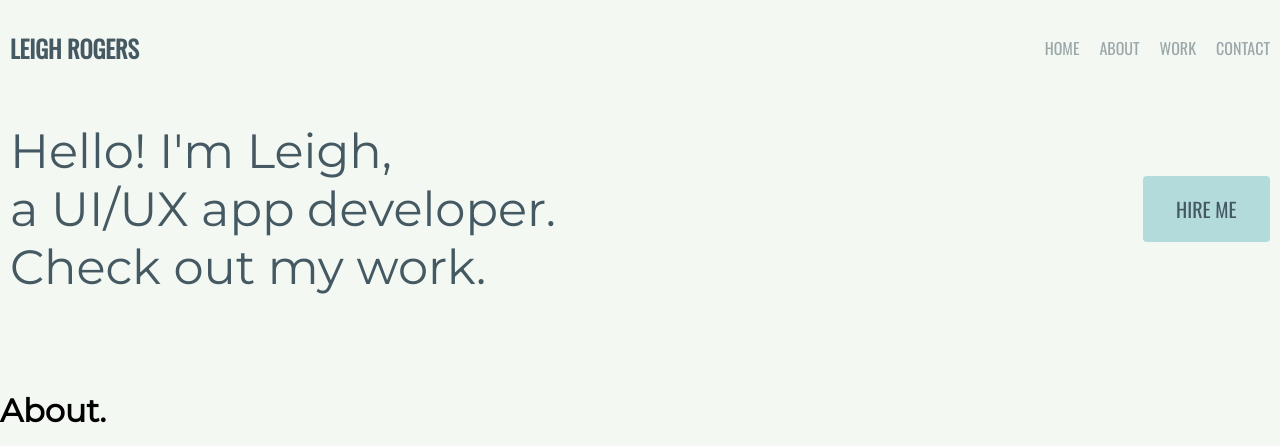
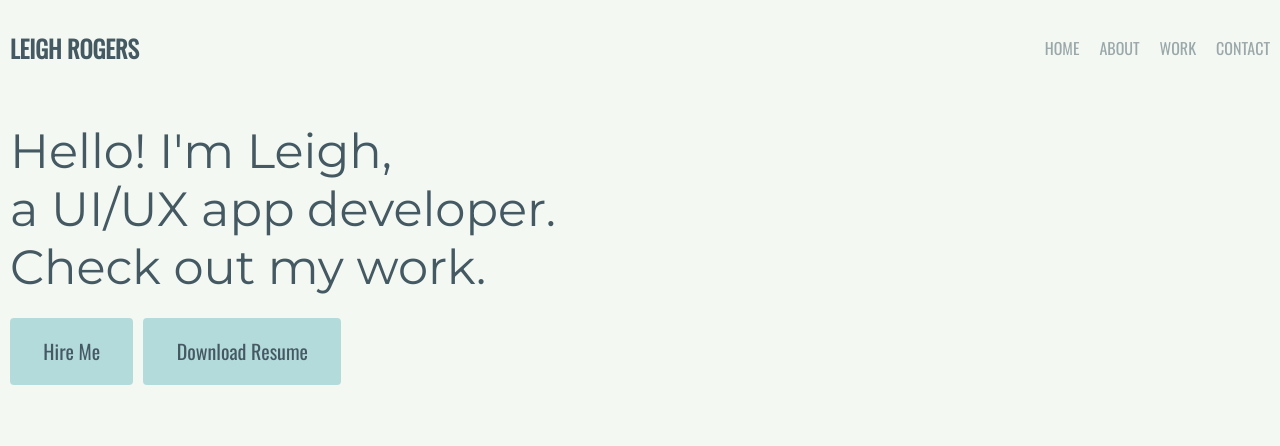
Before and after one commit to LeighMRogers/portfolio, a React (Create React App) app: page / in a window 1280 px wide. Shown: the top 446 px of the page. Built offline with nearby package versions, Linux system fonts and the light colour scheme.

Commit message:
added resume button and uploaded resume

```diff
--- a/src/App.css
+++ b/src/App.css
@@ -11,84 +11,6 @@
 /* .App {
   display: flex;
 } */
-
-/* Header styling */
-.App-header {
-  position: relative;
-  display: flex;
-  flex-direction: column;
-  color: #455963;
-  top: 4em;
-  /* margin-bottom: 10em; */
-}
-
-.header-intro {
-  display: flex;
-  flex-direction: row;
-  justify-content: space-between;
-  flex-wrap: wrap;
-  margin-bottom: 5em;
-  padding: 10px;
-}
-
-/* .heading-background{
-  position: fixed;
-  opacity: 0.2;
-  font-size: 25em;
-  left:-0.2em;
-  top:-0.5em;
-  z-index: -100;
-  color:#B4DBDC;
-} */
-
-/* header{
-  display: flex;
-  flex-direction: row;
-  justify-content: center;
-  align-items: center;
-} */
-
-/* header h1{
-  font-size: 1em;
-  font-weight: 400;
-  padding: 2em;
-  margin-right: 50em;
-  font-family: "Oswald", sans-serif;
-} */
-
-/* HIRE ME Button */
-button {
-  background: #B4DBDC;
-  padding: 1em 2.5em;
-  border: none;
-  border-radius: .3em;
-  height: 5em;
-  align-self: center;
-  transition: all 0.2s ease-out;
-  -webkit-transition: all 0.2s ease-out;
-  -moz-transition: all 0.2s ease-out;
-  -ms-transition: all 0.2s ease-out;
-  -o-transition: all 0.2s ease-out;
-}
-
-button:hover {
-  opacity: 0.8;
-}
-
-button a {
-  font-family: 'Oswald', sans-serif;
-  color:#455963;
-  font-size: 1.5em;
-  text-decoration: none;
-}
-
- .header-title {
-  position: relative;
-  font-family: 'Montserrat', sans-serif;
-  font-size: 3em;
-  text-align: left;
-  /* top:2em; */
-}
 
 /* Nav styling */
 .navContainer {
@@ -139,6 +61,93 @@ nav li .link{
 
 li .link:hover{
   opacity: 1;
+}
+
+/* Header styling */
+.App-header {
+  position: relative;
+  display: flex;
+  flex-direction: column;
+  color: #455963;
+  top: 4em;
+  /* margin-bottom: 10em; */
+}
+
+.header-intro {
+  /* display: flex;
+  flex-direction: row;
+  justify-content: space-between; */
+  /* flex-wrap: wrap; */
+  margin-bottom: 5em;
+  padding: 10px;
+}
+
+.header-title {
+  /* position: relative; */
+  font-family: 'Montserrat', sans-serif;
+  font-size: 3em;
+  text-align: left;
+  margin-bottom: .25em;
+  /* top:2em; */
+}
+
+/* .heading-background{
+  position: fixed;
+  opacity: 0.2;
+  font-size: 25em;
+  left:-0.2em;
+  top:-0.5em;
+  z-index: -100;
+  color:#B4DBDC;
+} */
+
+/* header{
+  display: flex;
+  flex-direction: row;
+  justify-content: center;
+  align-items: center;
+} */
+
+/* header h1{
+  font-size: 1em;
+  font-weight: 400;
+  padding: 2em;
+  margin-right: 50em;
+  font-family: "Oswald", sans-serif;
+} */
+
+/* Button Styling */
+
+.button-container {
+  display: flex;
+
+}
+
+button {
+  background: #B4DBDC;
+  padding: 1em 2.5em;
+  border: none;
+  border-radius: .3em;
+  height: 5em;
+  /* align-self: center; */
+  margin: 10px;
+  margin-left: 0;
+  transition: all 0.2s ease-out;
+  -webkit-transition: all 0.2s ease-out;
+  -moz-transition: all 0.2s ease-out;
+  -ms-transition: all 0.2s ease-out;
+  -o-transition: all 0.2s ease-out;
+}
+
+button:hover {
+  opacity: 0.7;
+}
+
+button a {
+  font-family: 'Oswald', sans-serif;
+  color:#455963;
+  font-size: 1.5em;
+  text-decoration: none;
 }
 
 /* li .link:active {
--- a/src/components/Header.js
+++ b/src/components/Header.js
@@ -19,7 +19,10 @@ class Header extends Component {
                     {data.headerTagline[0]}<br></br>{data.headerTagline[1]}<br></br>
                     {data.headerTagline[2]}
                 </p>
-                <button><a href={`mailto:${data.contactEmail}`} rel="noopener noreferrer">HIRE ME</a></button>
+                <div className="button-container">
+                    <button><a href={`mailto:${data.contactEmail}`} rel="noopener noreferrer">Hire Me</a></button>
+                    <button><a href={`${data.resume}`} >Download Resume</a></button>
+                </div>
             </Fade>
         </div>);
     }
--- a/src/data.js
+++ b/src/data.js
@@ -3,6 +3,7 @@ import ghostPacImage from "./components/images/GhostPac.png"
 import classWebsite from "./components/images/C35Website.png"
 import bangazonMockup from "./components/images/bangazon-figma-mockup.jpg"
 import safeTripImage from "./components/images/SafeTripMyItineraries.png"
+import resume from "./components/images/LeighRogersResume2019-Developer.pdf"
 
 export default
     {
@@ -13,7 +14,7 @@ export default
                         'a UI/UX app developer.',
                         //Line 3 For Header
                         'Check out my work.'
-    ],
+    ],  resume: resume,
         //Contact Email
         contactEmail:'limarkey@gmail.com',
         abouttext: "With over 10 years of experience in digital strategy and web project management, I have focused on producing high-quality digital products. Now as a front-end developer and UI/UX designer, I have the skills to implement projects from conception to deployment. This means I understand both stakeholder priorities and digital end-user needs. A big-picture thinker and strategist at heart, I excel at standardizing user-focused and data-centric processes like UX architecture, design systems, content audits, and user research.",
```
Also changed, not shown: 1 other file (tests, documents, lock files or other folders).
